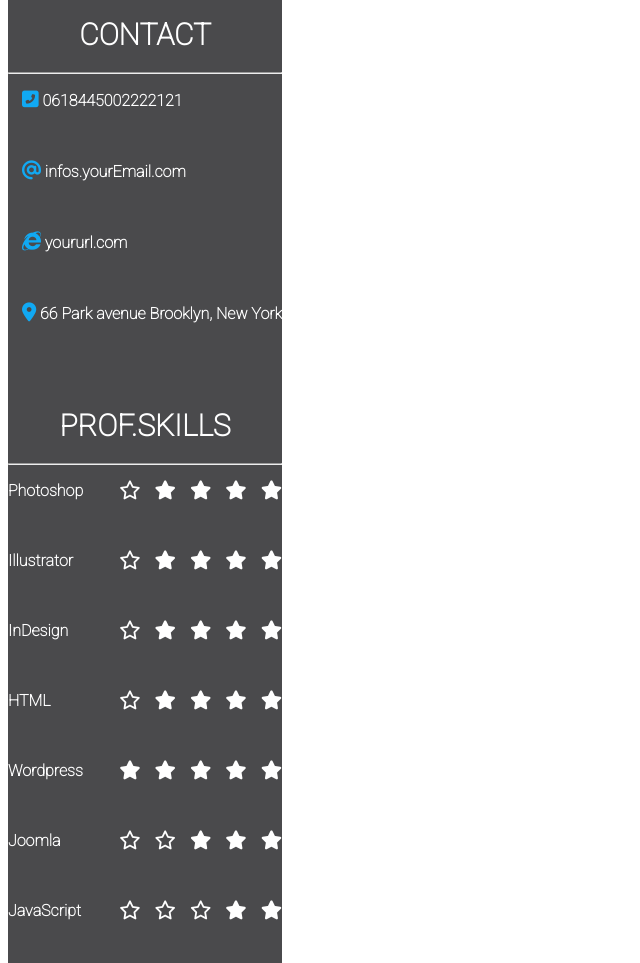
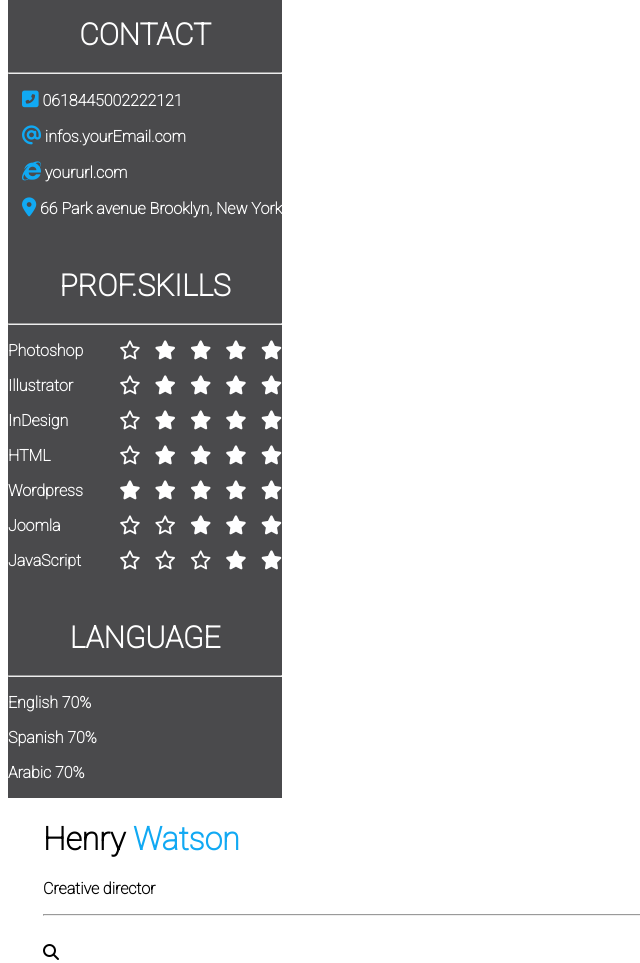
Before and after one commit to J-Baptiste69/projet1, a plain HTML site: page index.html in a window 1280 px wide. Shown: the part 35-998 px from the top of the page, without its empty margins (0-640 px from the left). Drawn offline with Linux system fonts and the light colour scheme.

Commit message:
sauvegarde HTML

```diff
--- a/index.html
+++ b/index.html
@@ -15,46 +15,54 @@
         <div class="partiecontact">
             <h1 class="titreBordureGauche">CONTACT</h1>
             <hr>
-            <p><i class="fas fa-phone-square-alt"></i> 0618445002222121</p> <br>
-            <p><i class="fas fa-at"></i> infos.yourEmail.com</p> <br>
-            <p><i class="fab fa-internet-explorer"></i> yoururl.com</p> <br>
-            <p><i class="fas fa-map-marker-alt"></i> 66 Park avenue Brooklyn, New York</p> <br>
+            <p><i class="fas fa-phone-square-alt"></i> 0618445002222121</p>
+            <p><i class="fas fa-at"></i> infos.yourEmail.com</p>
+            <p><i class="fab fa-internet-explorer"></i> yoururl.com</p>
+            <p><i class="fas fa-map-marker-alt"></i> 66 Park avenue Brooklyn, New York</p>
         </div>
 
         <div class="ProfSkills">
             <h1 class="titreBordureGauche">PROF.SKILLS</h1>
             <hr>
-            <p>Photoshop <i id="etoile" class="fas fa-star"></i> <i id="etoile" class="fas fa-star"></i> <i id="etoile" class="fas fa-star"></i> <i id="etoile"
-                    class="fas fa-star"></i> <i id="etoile" class="far fa-star"></i></p> <br>
-            <p>Illustrator <i id="etoile" class="fas fa-star"></i> <i id="etoile" class="fas fa-star"></i> <i id="etoile" class="fas fa-star"></i> <i id="etoile"
-                    class="fas fa-star"></i> <i id="etoile" class="far fa-star"></i></p> <br>
-            <p>InDesign <i id="etoile" class="fas fa-star"></i> <i id="etoile" class="fas fa-star"></i> <i id="etoile" class="fas fa-star"></i> <i id="etoile"
-                    class="fas fa-star"></i> <i id="etoile" class="far fa-star"></i> </p> <br>
-            <p>HTML <i id="etoile" class="fas fa-star"></i> <i id="etoile" class="fas fa-star"></i> <i id="etoile" class="fas fa-star"></i> <i id="etoile"
-                    class="fas fa-star"></i> <i id="etoile" class="far fa-star"></i></p> <br>
-            <p>Wordpress <i id="etoile" class="fas fa-star"></i> <i id="etoile" class="fas fa-star"></i> <i id="etoile" class="fas fa-star"></i> <i id="etoile"
-                    class="fas fa-star"></i> <i id="etoile" class="fas fa-star"></i></p> <br>
-            <p>Joomla <i id="etoile" class="fas fa-star"></i> <i id="etoile" class="fas fa-star"></i> <i id="etoile" class="fas fa-star"></i> <i id="etoile"
-                    class="far fa-star"></i> <i id="etoile" class="far fa-star"></i></p> <br>
-            <p>JavaScript <i id="etoile" class="fas fa-star"></i> <i id="etoile" class="fas fa-star"></i> <i id="etoile" class="far fa-star"></i> <i id="etoile"
-                    class="far fa-star"></i> <i id="etoile" class="far fa-star"></i></p> <br>
+            <p>Photoshop <i id="etoile" class="fas fa-star"></i> <i id="etoile" class="fas fa-star"></i> <i id="etoile"
+                    class="fas fa-star"></i> <i id="etoile" class="fas fa-star"></i> <i id="etoile"
+                    class="far fa-star"></i></p>
+            <p>Illustrator <i id="etoile" class="fas fa-star"></i> <i id="etoile" class="fas fa-star"></i> <i
+                    id="etoile" class="fas fa-star"></i> <i id="etoile" class="fas fa-star"></i> <i id="etoile"
+                    class="far fa-star"></i></p>
+            <p>InDesign <i id="etoile" class="fas fa-star"></i> <i id="etoile" class="fas fa-star"></i> <i id="etoile"
+                    class="fas fa-star"></i> <i id="etoile" class="fas fa-star"></i> <i id="etoile"
+                    class="far fa-star"></i> </p>
+            <p>HTML <i id="etoile" class="fas fa-star"></i> <i id="etoile" class="fas fa-star"></i> <i id="etoile"
+                    class="fas fa-star"></i> <i id="etoile" class="fas fa-star"></i> <i id="etoile"
+                    class="far fa-star"></i></p>
+            <p>Wordpress <i id="etoile" class="fas fa-star"></i> <i id="etoile" class="fas fa-star"></i> <i id="etoile"
+                    class="fas fa-star"></i> <i id="etoile" class="fas fa-star"></i> <i id="etoile"
+                    class="fas fa-star"></i></p>
+            <p>Joomla <i id="etoile" class="fas fa-star"></i> <i id="etoile" class="fas fa-star"></i> <i id="etoile"
+                    class="fas fa-star"></i> <i id="etoile" class="far fa-star"></i> <i id="etoile"
+                    class="far fa-star"></i></p>
+            <p>JavaScript <i id="etoile" class="fas fa-star"></i> <i id="etoile" class="fas fa-star"></i> <i id="etoile"
+                    class="far fa-star"></i> <i id="etoile" class="far fa-star"></i> <i id="etoile"
+                    class="far fa-star"></i></p>
         </div>
 
         <div class="LANGUAGE">
             <h1 class="titreBordureGauche">LANGUAGE</h1>
             <hr>
-            <p>English 70%</p> <br>
-            <p>Spanish 70%</p> <br>
-            <p>Arabic 70%</p> <br>
+            <p>English 70%</p>
+            <p>Spanish 70%</p>
+            <p>Arabic 70%</p>
         </div>
     </div>
     <div class="PartieDroite">
         <div class="PartieHauteDroite">
             <h1>Henry <span id="Watson">Watson</span></h1>
-            <p>Creative director</p> <hr>
+            <p>Creative director</p>
+            <hr>
         </div> <br>
         <div class="Experiences">
-            <h2>Experiences</h2>
+            <i class="fas fa-search"></i><h2>Experiences</h2>
             <h3>Graphic designer</h3>
             <p>um saepe multa, tum memini domi in hemicyclio sedentem, ut solebat. um saepe multa, tum memini domi in
                 hemicyclio sedentem, ut solebat.</p>
@@ -84,10 +92,8 @@
             <h2>Reference</h2>
             <p>um saepe multa, tum memini domi in hemicyclio sedentem, ut solebat. um saepe multa, tum memini domi in
                 hemicyclio sedentem, ut solebat.</p>
-            <h3>web designer</h3>
             <p>um saepe multa, tum memini domi in hemicyclio sedentem, ut solebat. um saepe multa, tum memini domi in
                 hemicyclio sedentem, ut solebat.</p>
-            <h3>Lead web designer</h3>
             <p>um saepe multa, tum memini domi in hemicyclio sedentem, ut solebat. um saepe multa, tum memini domi in
                 hemicyclio sedentem, ut solebat.</p>
         </div>
```
